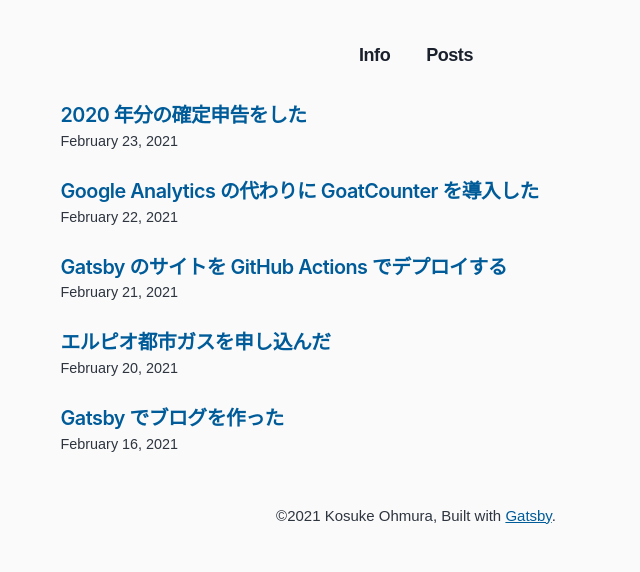
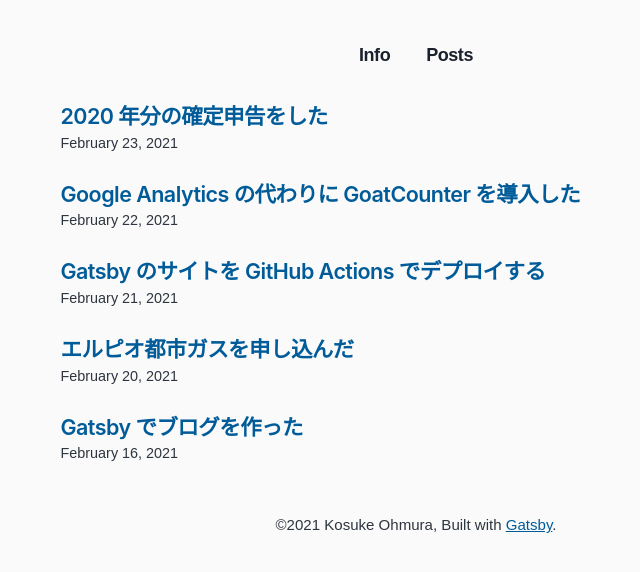
Before and after one commit to kosukeohmura/kosukeohmura.com, a Gatsby site: page /posts in a window 1280 px wide. Shown: the part 62-634 px from the top of the page, without its empty margins (224-864 px from the left). Built offline with nearby package versions, Linux system fonts and the light colour scheme; Gatsby itself is replaced by a stand-in of ours.

Commit message:
Tweak fontsize

```diff
--- a/src/style.css
+++ b/src/style.css
@@ -44,15 +44,14 @@
   --lineHeight-tight: 1.1;
   --lineHeight-normal: 1.5;
   --lineHeight-relaxed: 1.625;
-  /* 1.100 Minor Third Type Scale */
-  --fontSize-0: 0.833rem;
-  --fontSize-1: 1rem;
-  --fontSize-2: 1.10rem;
-  --fontSize-3: 1.21rem;
-  --fontSize-4: 1.33rem;
-  --fontSize-5: 1.46rem;
-  --fontSize-6: 1.61rem;
-  --fontSize-7: 1.77rem;
+  --fontSize-0: 0.837rem; /* 1.03^(-6) */
+  --fontSize-1: 1rem;     /* 1.03^0    */
+  --fontSize-2: 1.030rem; /* 1.03^1    */
+  --fontSize-3: 1.092rem; /* 1.03^3    */
+  --fontSize-4: 1.194rem; /* 1.03^6    */
+  --fontSize-5: 1.343rem; /* 1.03^10   */
+  --fontSize-6: 1.557rem; /* 1.03^15   */
+  --fontSize-7: 1.860rem; /* 1.03^21   */
   --color-primary: #005b99;
   --color-text: #2e353f;
   --color-text-light: #4f5969;
@@ -132,23 +131,23 @@ h1 {
 }
 
 h2 {
+  font-size: var(--fontSize-6);
+}
+
+h3 {
   font-size: var(--fontSize-5);
 }
 
-h3 {
+h4 {
   font-size: var(--fontSize-4);
 }
 
-h4 {
+h5 {
   font-size: var(--fontSize-3);
 }
 
-h5 {
+h6 {
   font-size: var(--fontSize-2);
-}
-
-h6 {
-  font-size: var(--fontSize-1);
 }
 
 h1 > a {
@@ -326,7 +325,7 @@ a:focus {
 }
 
 .post-list-item h2 {
-  font-size: var(--fontSize-2);
+  font-size: var(--fontSize-4);
   color: var(--color-primary);
   margin-bottom: var(--spacing-0);
   margin-top: var(--spacing-0);
@@ -342,9 +341,10 @@ a:focus {
 }
 
 .bio-text-app-icon {
+  margin-left: calc(var(--spacing-1) / 2);
   margin-right: var(--spacing-1);
   vertical-align: middle;
-  height: var(--fontSize-3);
+  height: var(--fontSize-5);
   border-radius: 0.2237em;
 }
 
```
